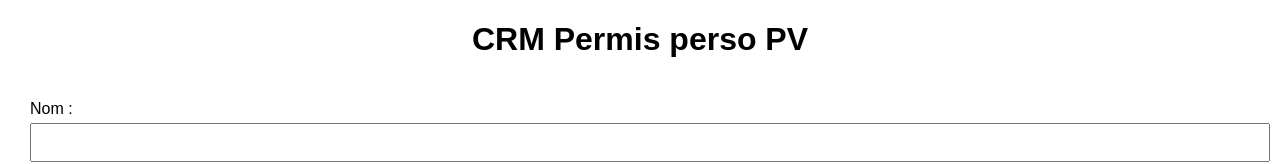
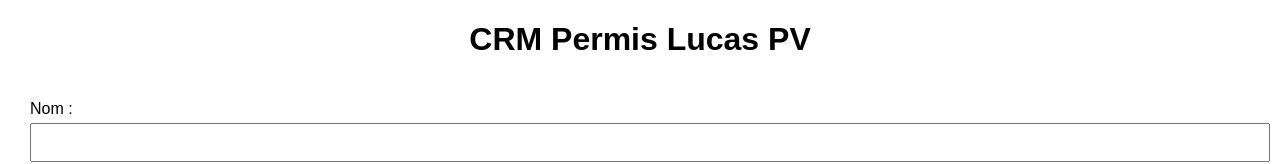
Before and after one commit to BiofranceEnergies/Lucas-permis-de-construire, a plain HTML site: page index.html in a window 1280 px wide. Shown: the top 164 px of the page. Drawn offline with Linux system fonts and the light colour scheme; some packages are replaced by stand-ins of ours.

Commit message:
Update index.html

```diff
--- a/index.html
+++ b/index.html
@@ -18,7 +18,7 @@
   </style>
 </head>
 <body>
-  <h1>CRM Permis perso PV</h1>
+  <h1>CRM Permis Lucas PV</h1>
   <form id="crmForm">
     <label for="nom">Nom :</label>
     <input type="text" id="nom" name="nom" required>
```
